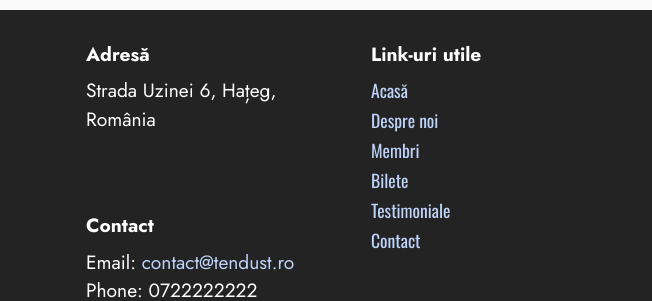
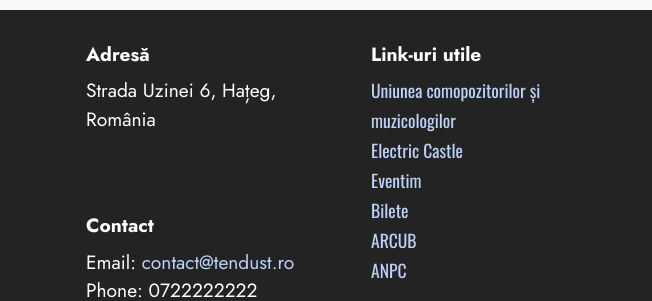
Before and after one commit to TenDust/tendust, a plain HTML site: page contact.html in a window 1280 px wide. Shown: the part 1168-1469 px from the top of the page, 0-652 px from the left. Drawn offline with nearby package versions, Linux system fonts and the light colour scheme; a script that the page names is missing; files whose address does not match are found by name.

Commit message:
Add files via upload

```diff
--- a/contact.html
+++ b/contact.html
@@ -132,9 +132,9 @@
                 <h5 class="mbr-section-subtitle mbr-fonts-style mb-2 display-7">
                     <strong>Link-uri utile</strong></h5>
                 <ul class="list mbr-fonts-style mb-4 display-4">
-                    <li class="mbr-text item-wrap"><a href="index.html#top" class="text-primary">Acasă</a></li><a href="index.html" class="text-primary">
-                    </a><li class="mbr-text item-wrap"><a href="page2.html#top" class="text-primary">Despre noi</a></li>
-                    <li class="mbr-text item-wrap"><a href="index.html#team1-s" class="text-primary">Membri</a></li><li class="mbr-text item-wrap"><a href="index.html#pricing2-1h" class="text-primary">Bilete</a></li><li class="mbr-text item-wrap"><a href="index.html#testimonials3-1m" class="text-primary">Testimoniale</a></li><li class="mbr-text item-wrap"><a href="page3.html#footer6-1g" class="text-primary">Contact</a></li>
+                   <li class="mbr-text item-wrap"><a href="https://ucmr-ada.ro/" class="text-primary" target="_blank">Uniunea comopozitorilor și muzicologilor</a></li><a href="index.html" class="text-primary">
+                    </a><li class="mbr-text item-wrap"><a href="https://electriccastle.ro/" class="text-primary" target="_blank">Electric Castle</a></li>
+                    <li class="mbr-text item-wrap"><a href="https://www.eventim.ro/ro/" class="text-primary"></a><a href="https://www.eventim.ro/ro/" class="text-primary" target="_blank">Eventim</a></li><li class="mbr-text item-wrap"><a href="https://www.bilete.ro/" class="text-primary" target="_blank">Bilete</a></li><li class="mbr-text item-wrap"><a href="https://arcub.ro/" class="text-primary"></a><a href="https://arcub.ro/" class="text-primary" target="_blank">ARCUB</a></li><li class="mbr-text item-wrap"><a href="https://anpc.ro/" class="text-primary" target="_blank">ANPC</a></li>
                 </ul>
                 <h5 class="mbr-section-subtitle mbr-fonts-style mb-2 mt-5 display-7">
                     <strong>Feedback</strong>
```
Also changed, not shown: despre.html (+3 -3 lines), index.html (+1 -1 lines).
